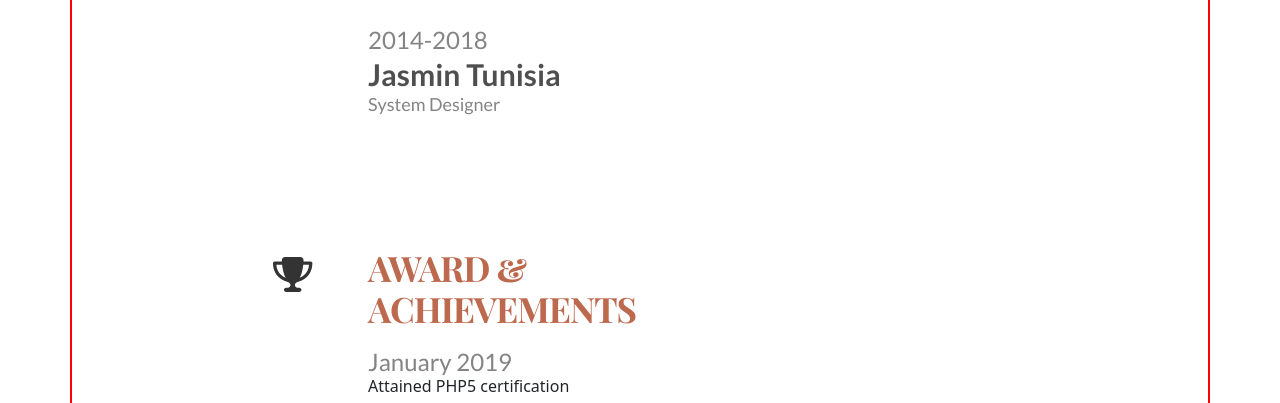
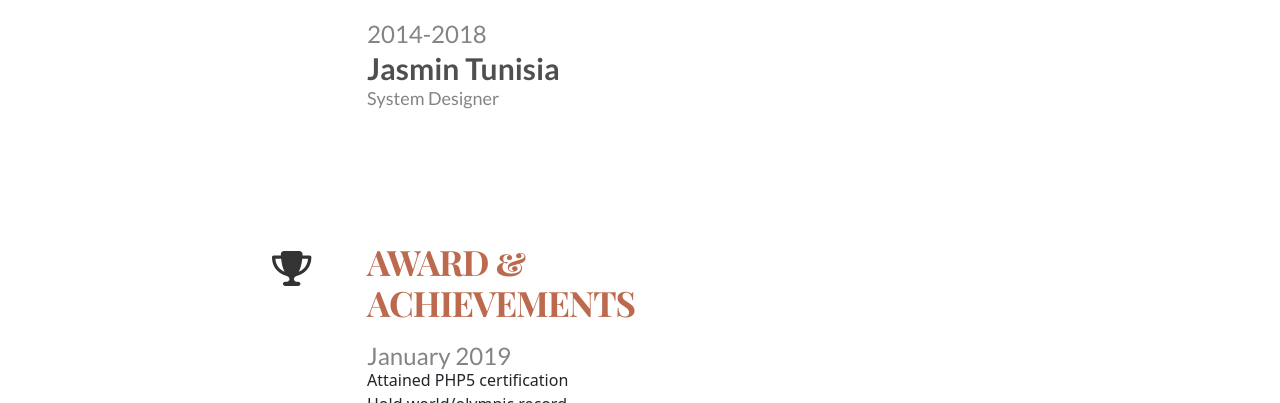
Before and after one commit to Zeldariam/test-asma, a plain HTML site: page index.html in a window 1280 px wide. Shown: the part 697-1100 px from the top of the page. Drawn offline with nearby package versions, Linux system fonts and the light colour scheme.

Commit message:
sass variables  border

```diff
--- a/sass/style.scss
+++ b/sass/style.scss
@@ -1,5 +1,4 @@
 .container
-	border: solid red 2px
 .container2
 	flex-direction: column
 .center
@@ -65,7 +64,6 @@ h1
 .workDiv
 	display: inline-block
 	h2
-		border: solid black 2px
 		display: inline-block
 	i
 		font-size: 24px
@@ -76,7 +74,7 @@ h1
 	color: #151515
 .footer
 	height: 7.25rem
-	background-color: #f4f4f4
+	background-color: $color2
 .section03
 	position: relative
 	top: 2.3rem
@@ -102,7 +100,6 @@ h1
 	display: flex
 	flex-direction: row
 	align-items: center
-	border: solid red 2px
 	i
 		font-size: 35px
 	h1
```
Also changed, not shown: css/style.css.
